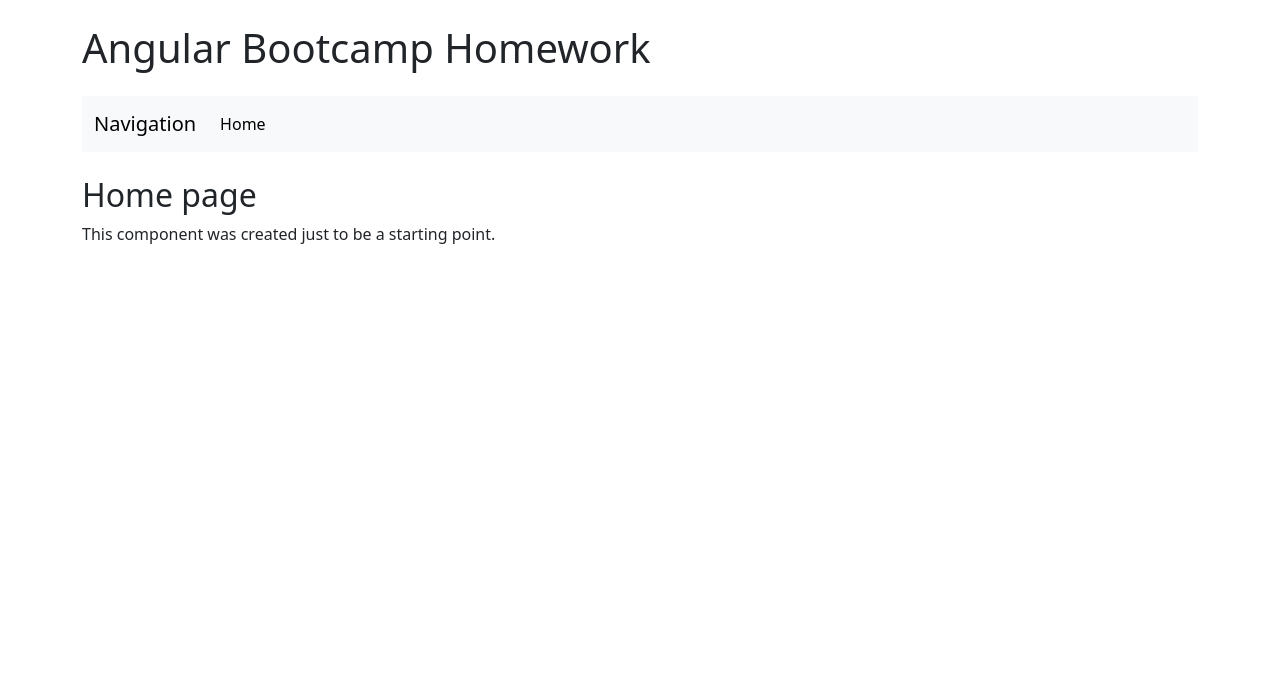
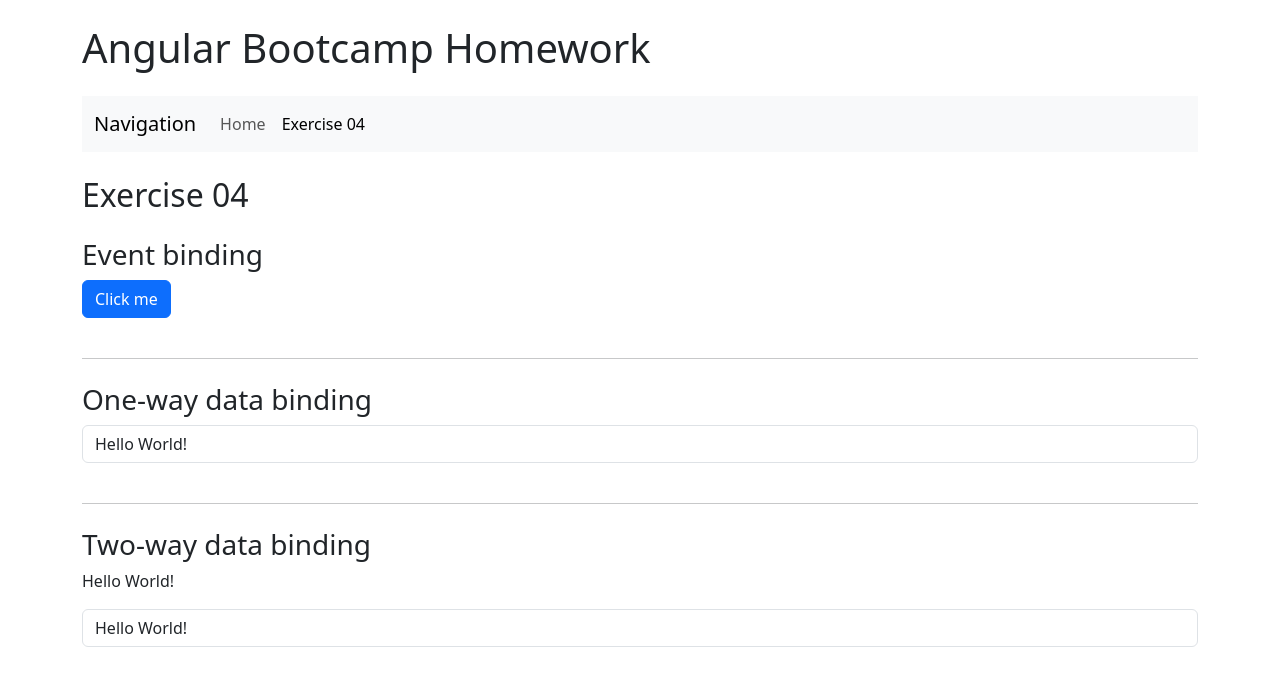
Before and after one commit to jorgeramos2068/angular-bootcamp-homework, an Angular app: page /exercise-04 in a window 1280 px wide. Before the commit this address led to /. Shown: the top 686 px of the page. Built offline with nearby package versions, Linux system fonts and the light colour scheme.

Commit message:
Add exercise for the use of data binding

```diff
--- /dev/null
+++ b/src/app/components/exercise-04/exercise-04.component.html
@@ -0,0 +1,33 @@
+<h2>Exercise 04</h2>
+
+<div class="row mb-4 mt-4">
+  <div class="col-12 mb-2">
+    <h3>Event binding</h3>
+    <div class="mb-2">
+      <button type="button" class="btn btn-primary" (click)="openAlert()">
+        Click me
+      </button>
+    </div>
+  </div>
+</div>
+
+<hr />
+<div class="row mb-4 mt-4">
+  <div class="col-12 mb-2">
+    <h3>One-way data binding</h3>
+    <div class="mb-2">
+      <input class="form-control" type="text" [value]="text1" />
+    </div>
+  </div>
+</div>
+
+<hr />
+<div class="row mb-4 mt-4">
+  <div class="col-12 mb-2">
+    <h3>Two-way data binding</h3>
+    <p>{{ text2 }}</p>
+    <div class="mb-2">
+      <input class="form-control" type="text" [(ngModel)]="text2" />
+    </div>
+  </div>
+</div>
--- /dev/null
+++ b/src/app/components/exercise-04/exercise-04.component.ts
@@ -0,0 +1,14 @@
+import { Component } from '@angular/core';
+
+@Component({
+  selector: 'app-exercise-04',
+  templateUrl: './exercise-04.component.html',
+})
+export class Exercise04Component {
+  protected text1: string = 'Hello World!';
+  protected text2: string = 'Hello World!';
+
+  public openAlert(): void {
+    alert('I was triggered by an event');
+  }
+}
--- a/src/app/components/navbar/navbar.component.html
+++ b/src/app/components/navbar/navbar.component.html
@@ -24,6 +24,16 @@
             Home
           </a>
         </li>
+        <li class="nav-item">
+          <a
+            class="nav-link"
+            routerLink="/exercise-04"
+            routerLinkActive="active"
+            [routerLinkActiveOptions]="{ exact: true }"
+          >
+            Exercise 04
+          </a>
+        </li>
       </ul>
     </div>
   </div>
```
Also changed, not shown: src/app/app-routing.module.ts (+7 -0 lines), src/app/app.module.ts (+9 -2 lines).
